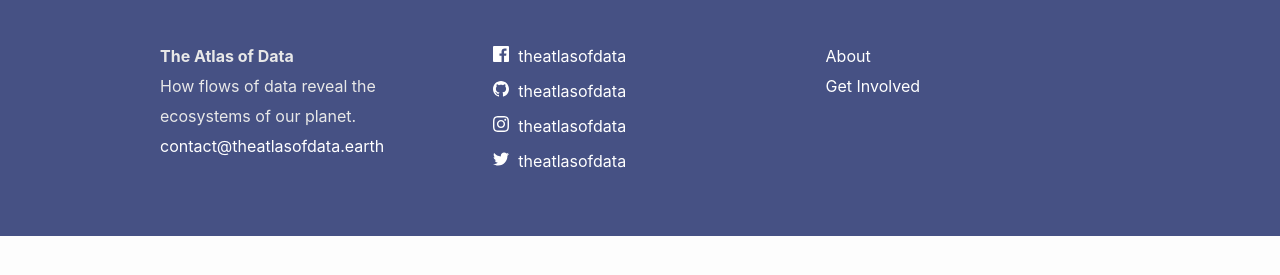
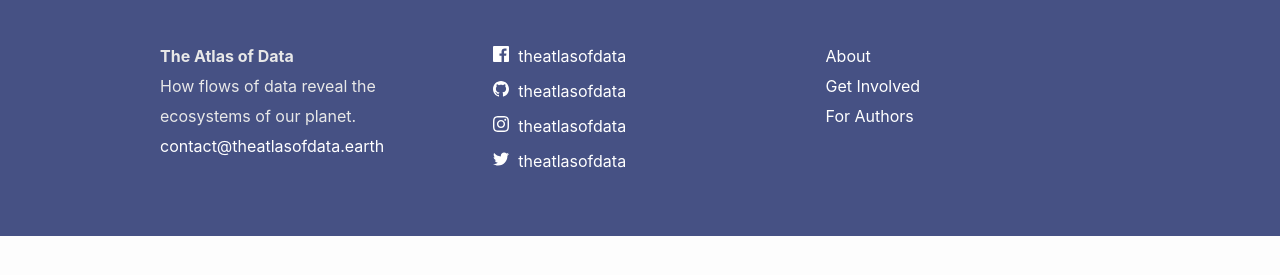
Before and after one commit to atlasofdata/atlasofdata.github.io, a Jekyll site: the page built from faq.md, in a window 1280 px wide. Shown: the part 361-636 px from the top of the page. Built offline with Jekyll 4.4.1, drawn with Linux system fonts in a browser that asks for light colours.

Commit message:
add authors link in footer

```diff
--- a/_includes/footer.html
+++ b/_includes/footer.html
@@ -28,6 +28,7 @@
           <ul class="contact-list">
             <li><a href="/about">About</a></li>
             <li><a href="/contribute">Get Involved</a></li>
+            <li><a href="/authors">For Authors</a></li>
           </ul>
       </div>
     </div>
```
